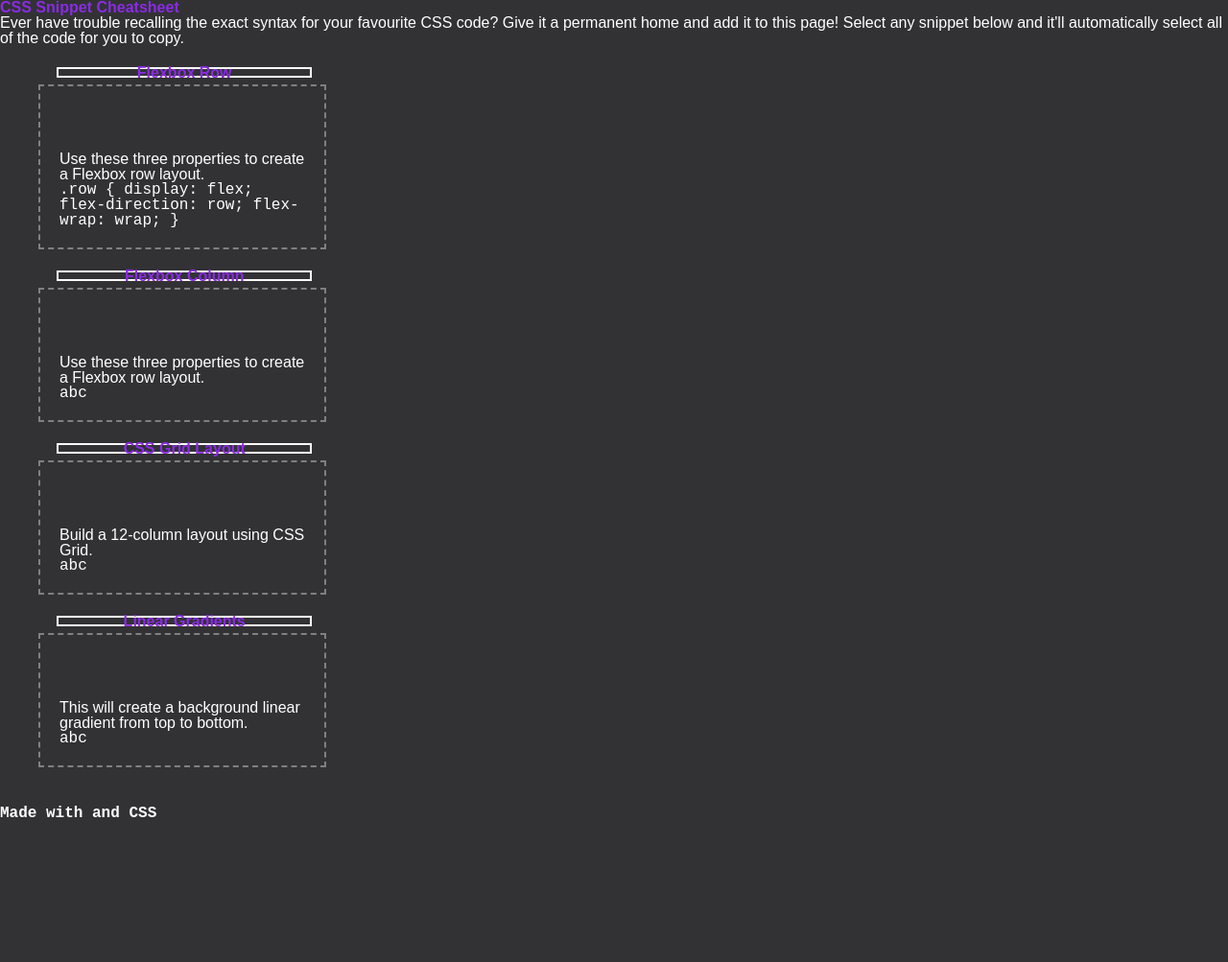
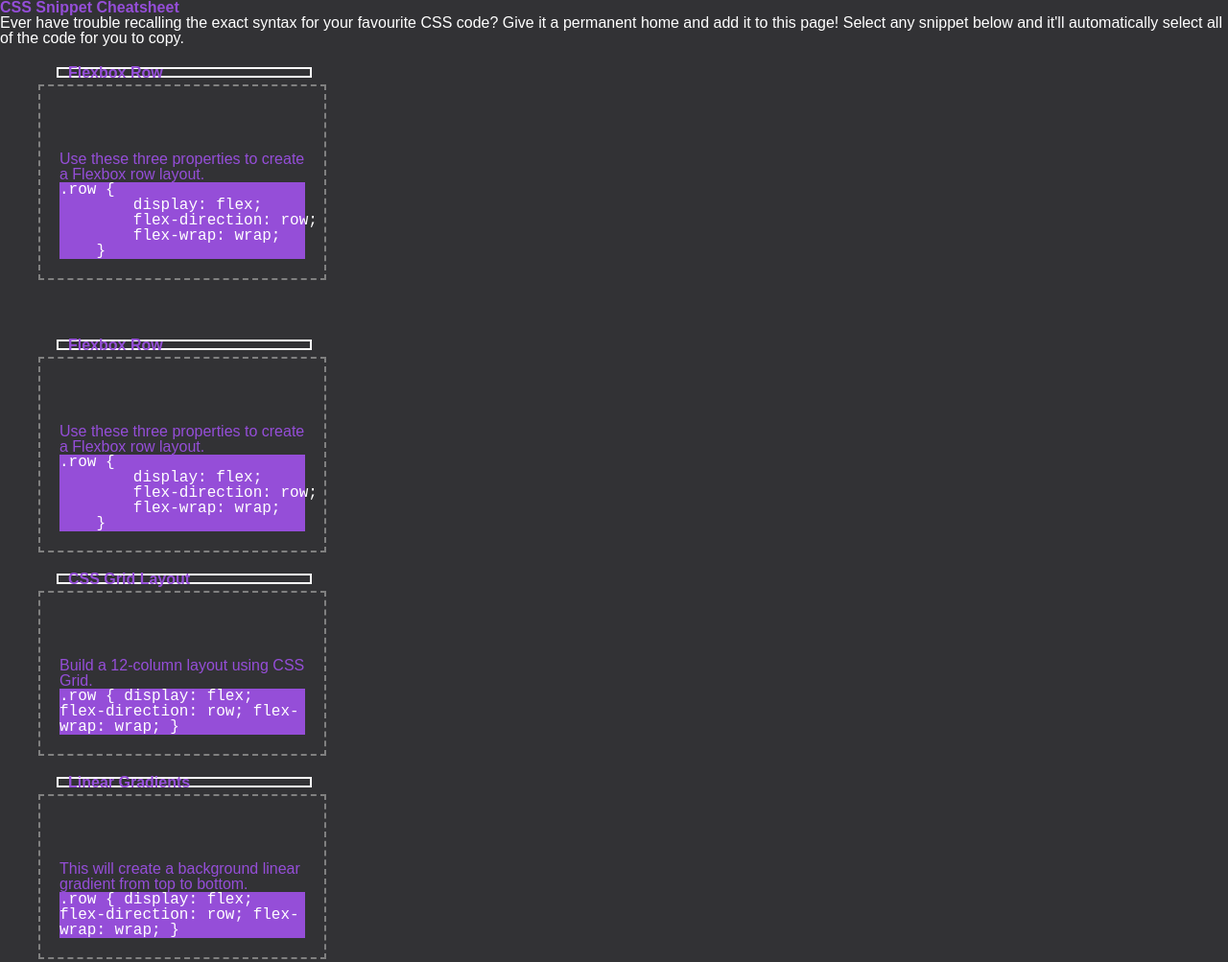
Before and after one commit to AmyLloyd/mini-project-week-2, a plain HTML site: page index.html in a window 1280 px wide. Shown: the top 1003 px of the page at 96% size. Before the commit the page ends 857 px from the top, so only its background shows below. Drawn offline with Linux system fonts and the light colour scheme; files whose address does not match are found by name.

Commit message:
change card internals

```diff
--- a/assets/css/style.css
+++ b/assets/css/style.css
@@ -1,14 +1,24 @@
 *{
     box-sizing: border-box;
-    background-color: #323235;
+}
+
+:root {
+    --brandpurple: #954ed8;
 }
 
 body {font-family: Arial, Helvetica, sans-serif;
     color: white;
+    background-color: #323235;
 }
 
 footer {
     font-family:'Courier New', Courier, monospace;
+}
+
+.information-cards {
+    display: flex;
+    flex-direction: row;
+    flex-wrap: wrap;
 }
 
 .card-header {
@@ -17,22 +27,25 @@ footer {
     border: 2px solid white;
     margin: 20px;
     width: 90%;
-    justify-content: center;
     position: absolute;
     top: -40px;
     left: -3px;
     line-height: 5px;
 }
 
-.card {
+.example {
     font-family:'Courier New', Courier, monospace;
+    background-color: var(--brandpurple);
     color:white;
-    background-color: purple;
-    justify-content: center;
 
 }
 
-.flex-container {
+
+.card {
+    color: var(--brandpurple);
+}
+
+.card {
     display: flex;
     position: relative;
     width: 300px;
@@ -41,9 +54,10 @@ footer {
     flex-direction: column;
     padding: 20px;
     margin: 40px;
+    justify-content: center;
 
 }
 
 h1, h2 {
-    color: blueviolet;
+    color: var(--brandpurple);
 }
--- a/index.html
+++ b/index.html
@@ -18,7 +18,8 @@
 
     <main>
 
-        <section class="flex-container">
+      <section class="information-cards">
+            <div class="card">
                 <section class="card-header">
                     <h2>Flexbox Row</h2>
                 </section>
@@ -26,29 +27,31 @@
                 <br>
                 <br>
                 <p> Use these three properties to create a Flexbox row layout.</p>
-            <section class="card">
-                <p>.row {
-                    display: flex; flex-direction: row; flex-wrap: wrap;
-                    }
-                </p>
+                <pre class="example"><code>.row {
+        display: flex;
+        flex-direction: row;
+        flex-wrap: wrap;
+    }</code></pre>
                 </section>
-        </section>
+            </div>
 
-        <section class="flex-container">
+            <div class="card">
                 <section class="card-header">
-                <h2>Flexbox Column</h2>
+                    <h2>Flexbox Row</h2>
                 </section>
                 <br>
                 <br>
                 <br>
                 <p> Use these three properties to create a Flexbox row layout.</p>
-            <section class="card">
-                <p>abc
-                </p>
+                <pre class="example"><code>.row {
+        display: flex;
+        flex-direction: row;
+        flex-wrap: wrap;
+    }</code></pre>
                 </section>
-        </section>
+            </div>
 
-        <section class="flex-container">
+            <div class="card">
                 <section class="card-header">
                     <h2>CSS Grid Layout</h2>
                 </section>
@@ -56,13 +59,16 @@
                 <br>
                 <br>
                 <p> Build a 12-column layout using CSS Grid.</p>
-            <section class="card">
-                <p>abc
-                </p>
+                <section class="example"><code>.row {
+        display: flex;
+        flex-direction: row;
+        flex-wrap: wrap;
+    }</code></pre>
+
                 </section>
-        </section>
+            </div>
 
-        <section class="flex-container">
+            <div class="card">
                 <section class="card-header">
                     <h2>Linear Gradients</h2>
                 </section>
@@ -70,12 +76,13 @@
                 <br>
                 <br>
                 <p> This will create a background linear gradient from top to bottom.</p>
-            <section class="card">
-                <p>abc
-                </p>
+                <section class="example"><code>.row {
+        display: flex;
+        flex-direction: row;
+        flex-wrap: wrap;
+    }</code></pre>
+            </div>
         </section>
-        </section>
-
     </main>
 
     <footer>
```
Lines whose indentation alone changed are shown as unchanged.
